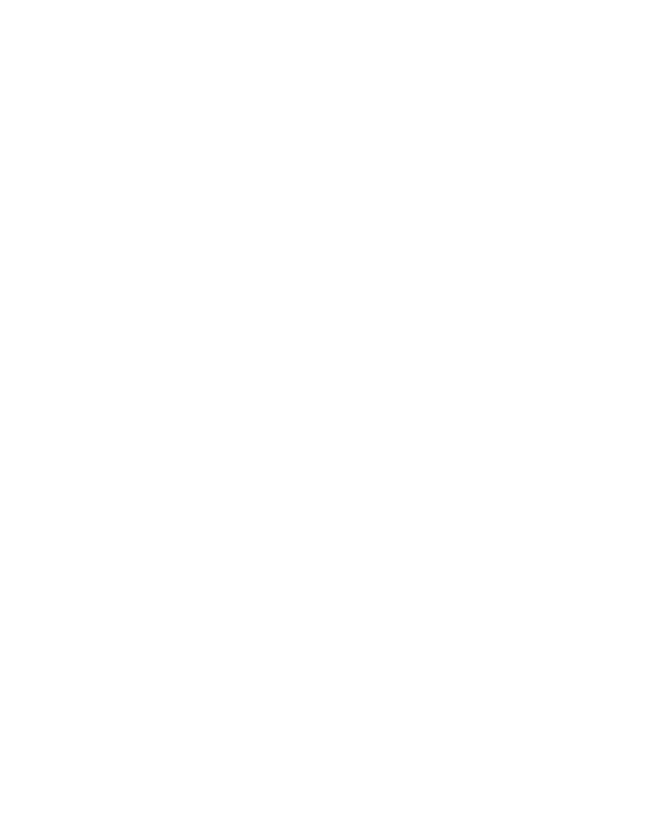
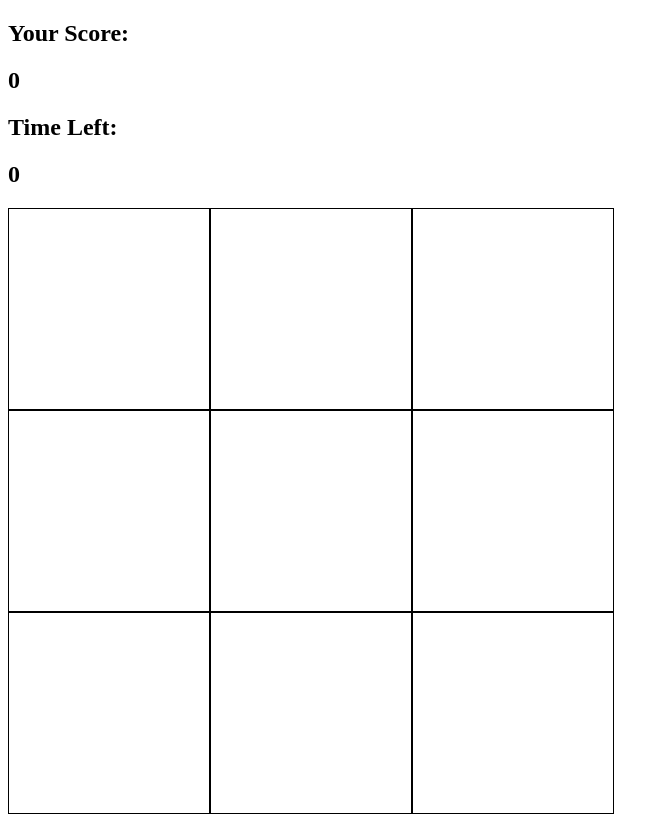
Before and after one commit to smckelli/whack-a-mole, a plain HTML site: page index.html in a window 1280 px wide. Shown: the whole page, without its empty margins (0-669 px from the left). Before the commit the page ends 800 px from the top, so only its background shows below. Drawn offline with Linux system fonts and the light colour scheme.

Commit message:
html and css mole placeholder

```diff
--- a/index.html
+++ b/index.html
@@ -9,6 +9,23 @@
 </head>
 <body>
 
+    <h2>Your Score: </h2>
+    <h2 id="score">0</h2>
+
+    <h2>Time Left:</h2>
+    <h2 id="time-left">0</h2>
+
+    <div class="grid">
+        <div class="square" id="1"></div>
+        <div class="square" id="2"></div>
+        <div class="square" id="3"></div>
+        <div class="square" id="4"></div>
+        <div class="square" id="5"></div>
+        <div class="square" id="6"></div>
+        <div class="square" id="7"></div>
+        <div class="square" id="8"></div>
+        <div class="square" id="9"></div>
+    </div>
 
     <script src="app.js"></script>
 </body>
--- a/styles.css
+++ b/styles.css
@@ -0,0 +1,17 @@
+.grid {
+    width: 606px;
+    height: 606px;
+    display: flex;
+    flex-wrap: wrap;
+}
+
+.square {
+    height: 200px;
+    width: 200px;
+    border-style: solid;
+    border: solid black 1px;
+}
+
+.mole {
+    background-color: blueviolet;
+}
```
